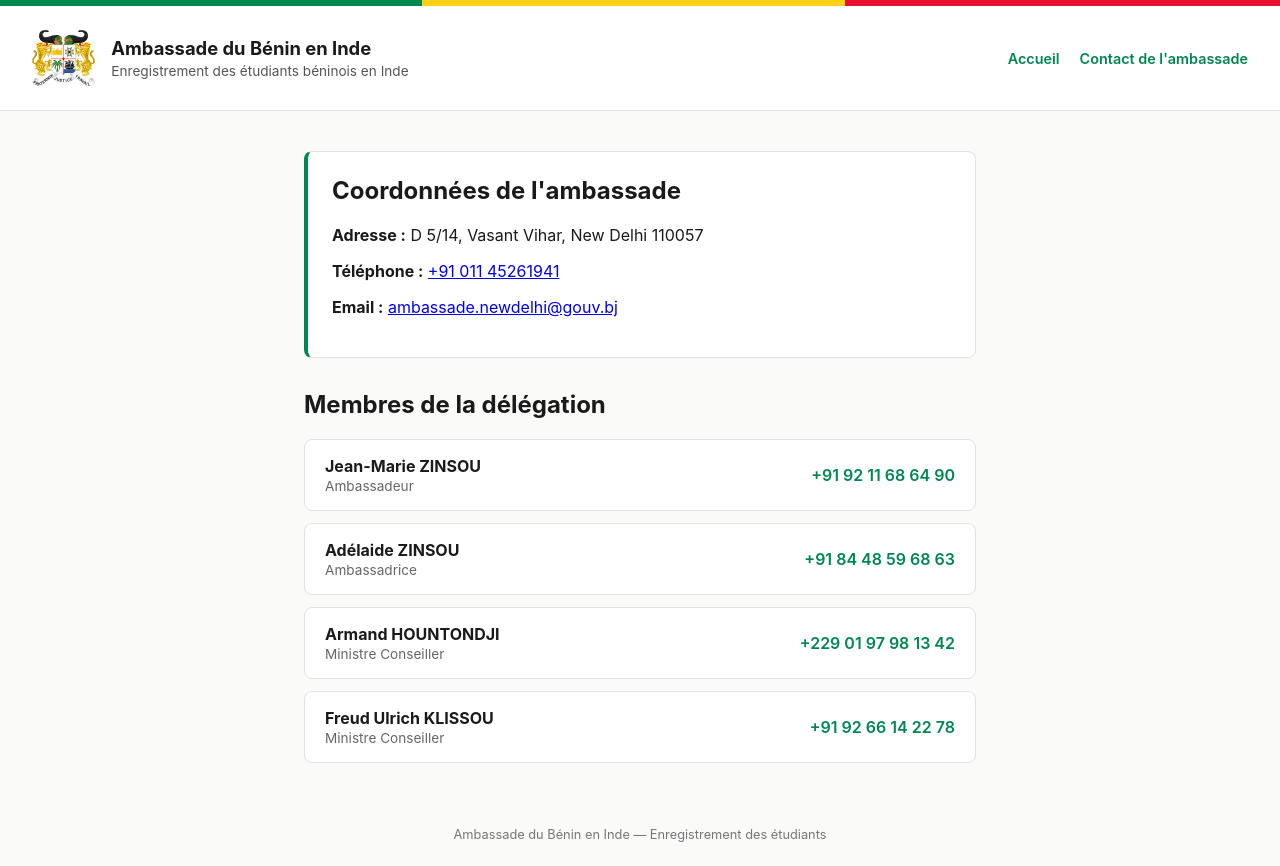
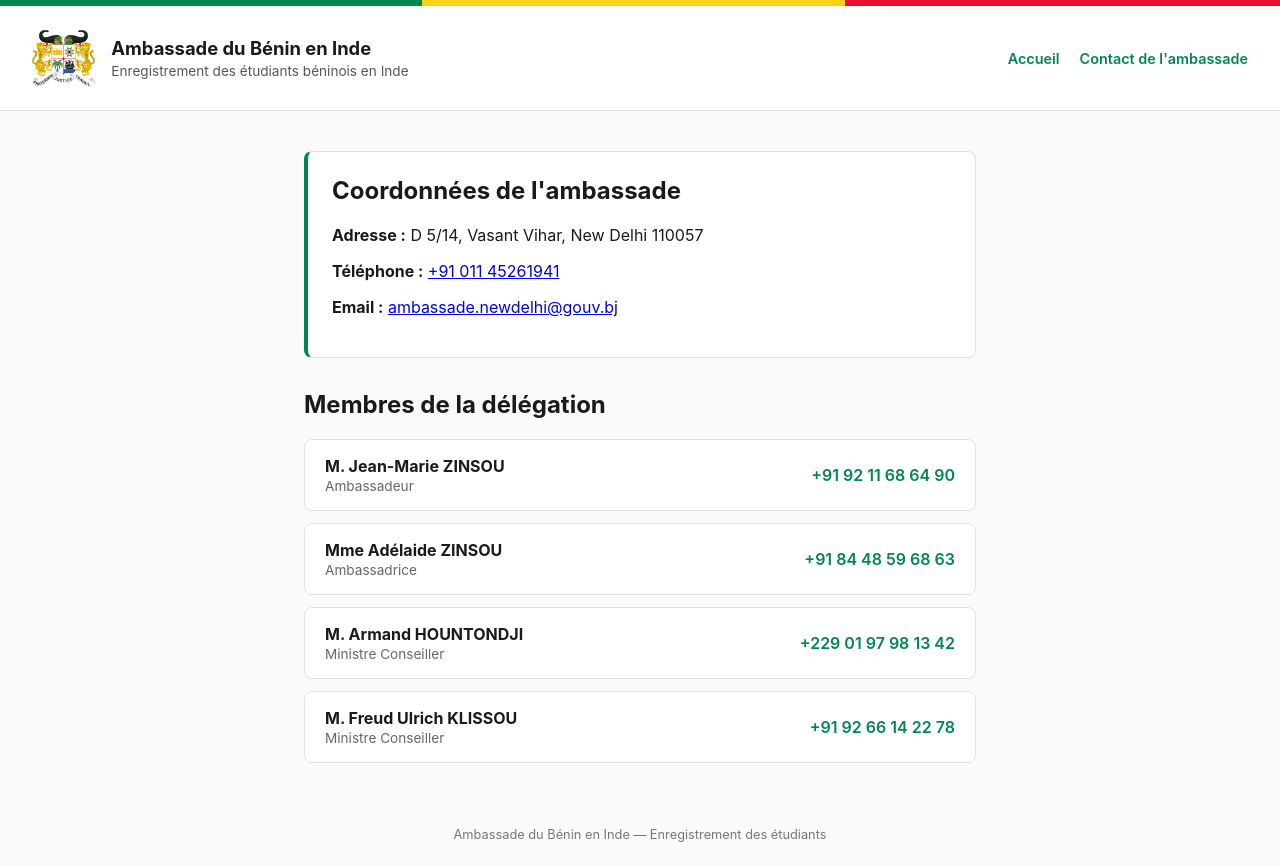
Before and after one commit to RufinEdarmine/benin-inde-inscription, a React (Vite) app: page /contact in a window 1280 px wide. Built offline with nearby package versions, Linux system fonts and the light colour scheme.

Commit message:
Ajout page Contact, navigation Accueil/Contact, retrait du hash

```diff
--- a/src/pages/Contact.jsx
+++ b/src/pages/Contact.jsx
@@ -1,10 +1,10 @@
 import Header from "../components/Header";
 
 const membres = [
-  { nom: "Jean-Marie ZINSOU", fonction: "Ambassadeur", telephone: "+91 92 11 68 64 90" },
-  { nom: "Adélaide ZINSOU", fonction: "Ambassadrice", telephone: "+91 84 48 59 68 63" },
-  { nom: "Armand HOUNTONDJI", fonction: "Ministre Conseiller", telephone: "+229 01 97 98 13 42" },
-  { nom: "Freud Ulrich KLISSOU", fonction: "Ministre Conseiller", telephone: "+91 92 66 14 22 78" },
+  { nom: "M. Jean-Marie ZINSOU", fonction: "Ambassadeur", telephone: "+91 92 11 68 64 90" },
+  { nom: "Mme Adélaide ZINSOU", fonction: "Ambassadrice", telephone: "+91 84 48 59 68 63" },
+  { nom: "M. Armand HOUNTONDJI", fonction: "Ministre Conseiller", telephone: "+229 01 97 98 13 42" },
+  { nom: "M. Freud Ulrich KLISSOU", fonction: "Ministre Conseiller", telephone: "+91 92 66 14 22 78" },
 ];
 
 function telHref(numero) {
```
